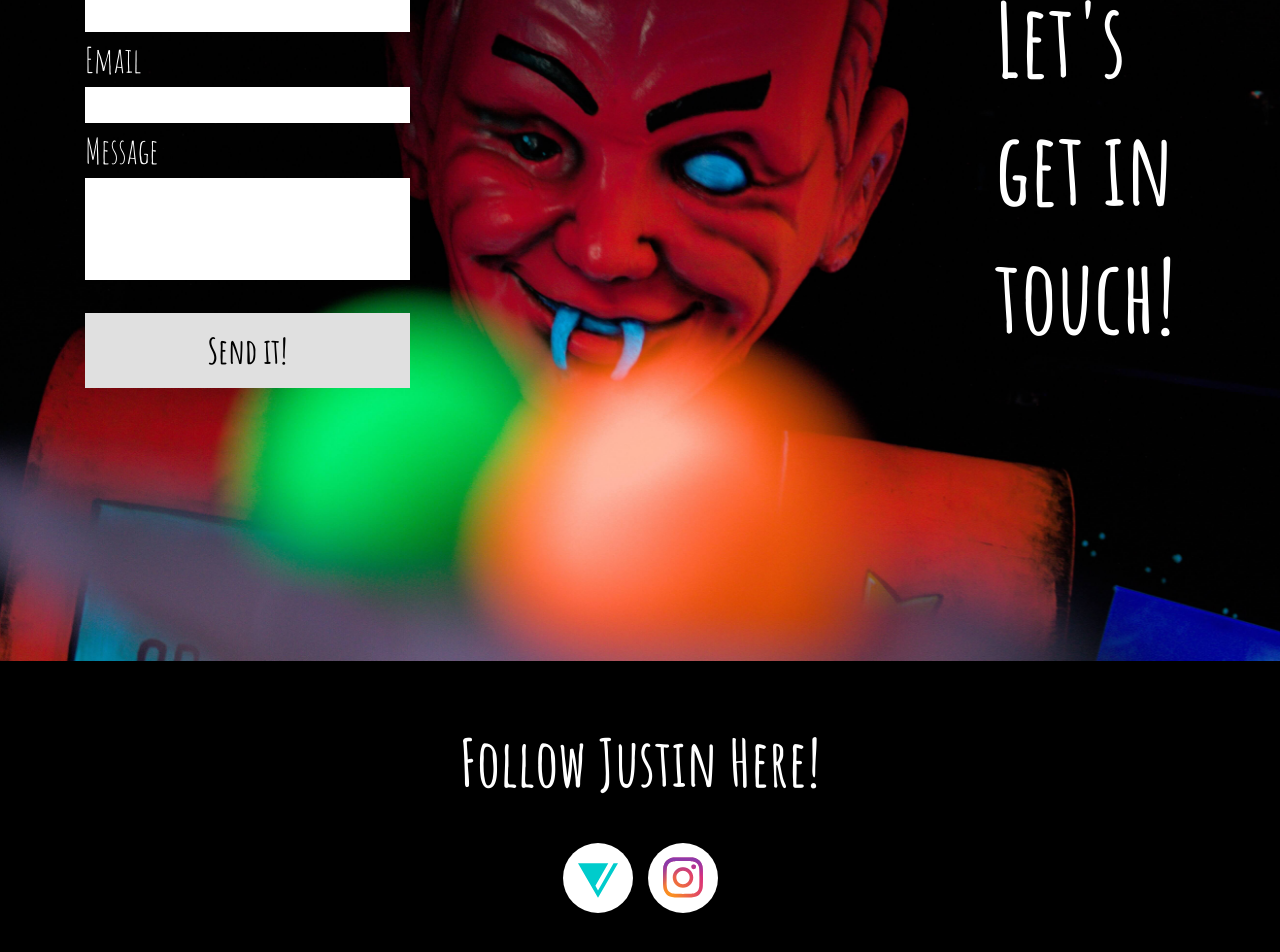
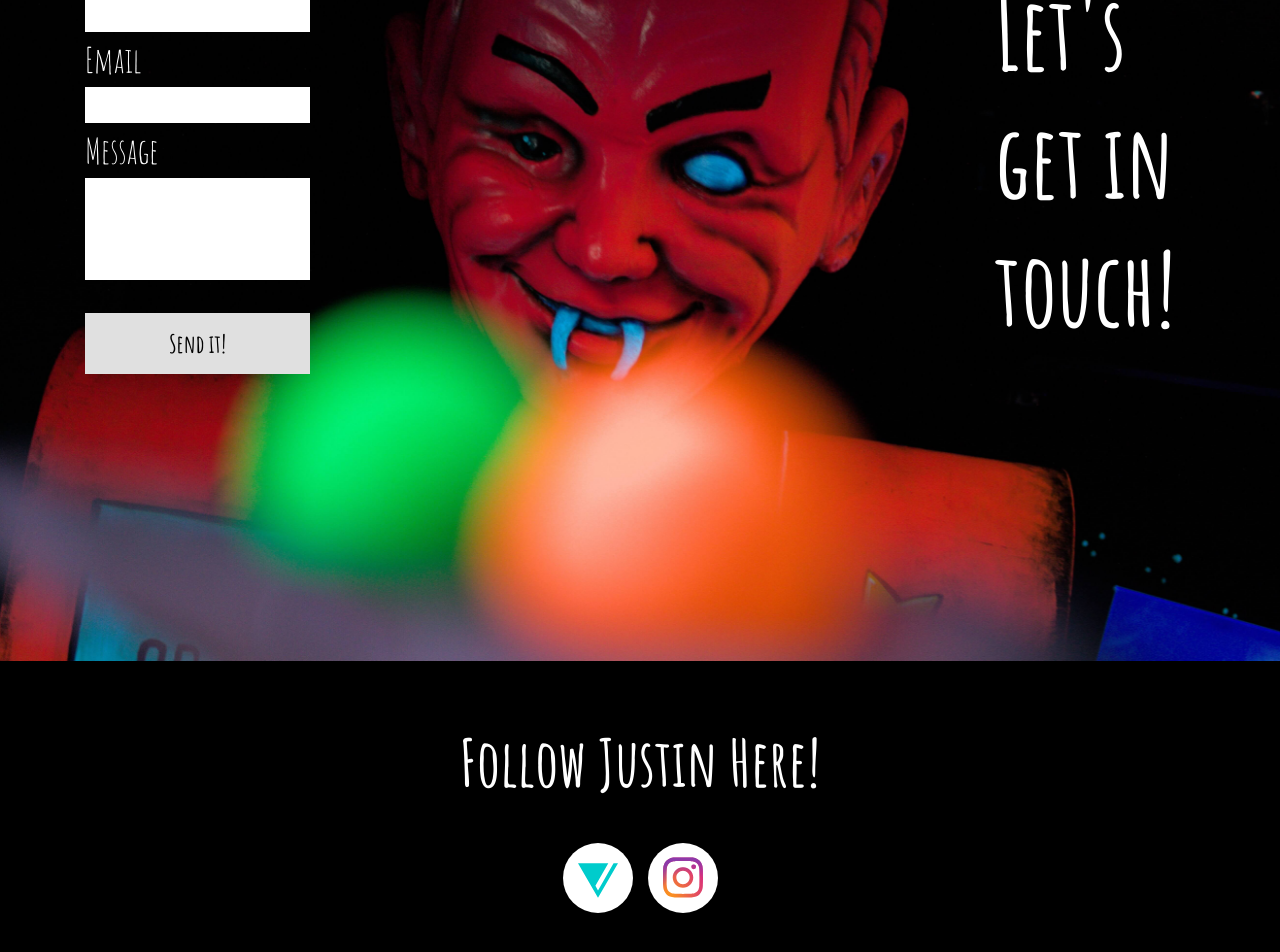
Before and after one commit to Schribe/JUSTINGARCIA.COM, a React (Create React App) app: page / in a window 1280 px wide. Shown: the part 1739-2691 px from the top of the page. Built offline with nearby package versions, Linux system fonts and the light colour scheme.

Commit message:
Update index.css

```diff
--- a/src/index.css
+++ b/src/index.css
@@ -264,7 +264,7 @@ button:hover {
   gap: 5px;
   display: flex;
   flex-direction: column;
-/*   width: 225px; */
+  width: 225px;
   color: white;
   font-size: 35px;
 }
@@ -286,12 +286,11 @@ button:hover {
 }
 
 .send {
-  text-align: center;
   background-color: rgb(224, 224, 224);
   color: black;
   margin-top: 28px;
   padding: 15px;
-  font-size: 35px;
+  font-size: 25px;
   font-weight: 800;
   border: none;
   transition: transform 0.3s ease; /* Add a smooth transition for the transform property */
```
